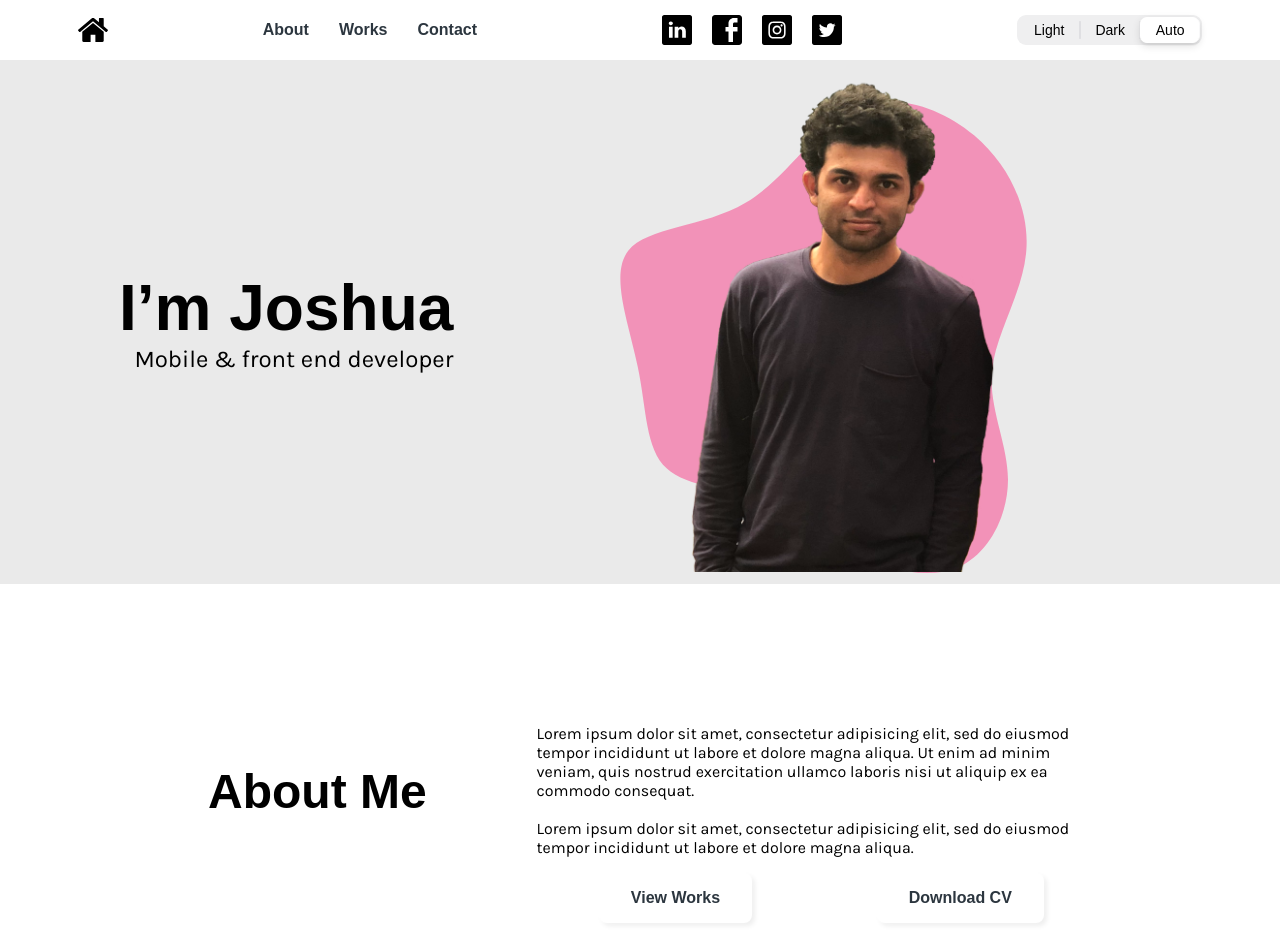
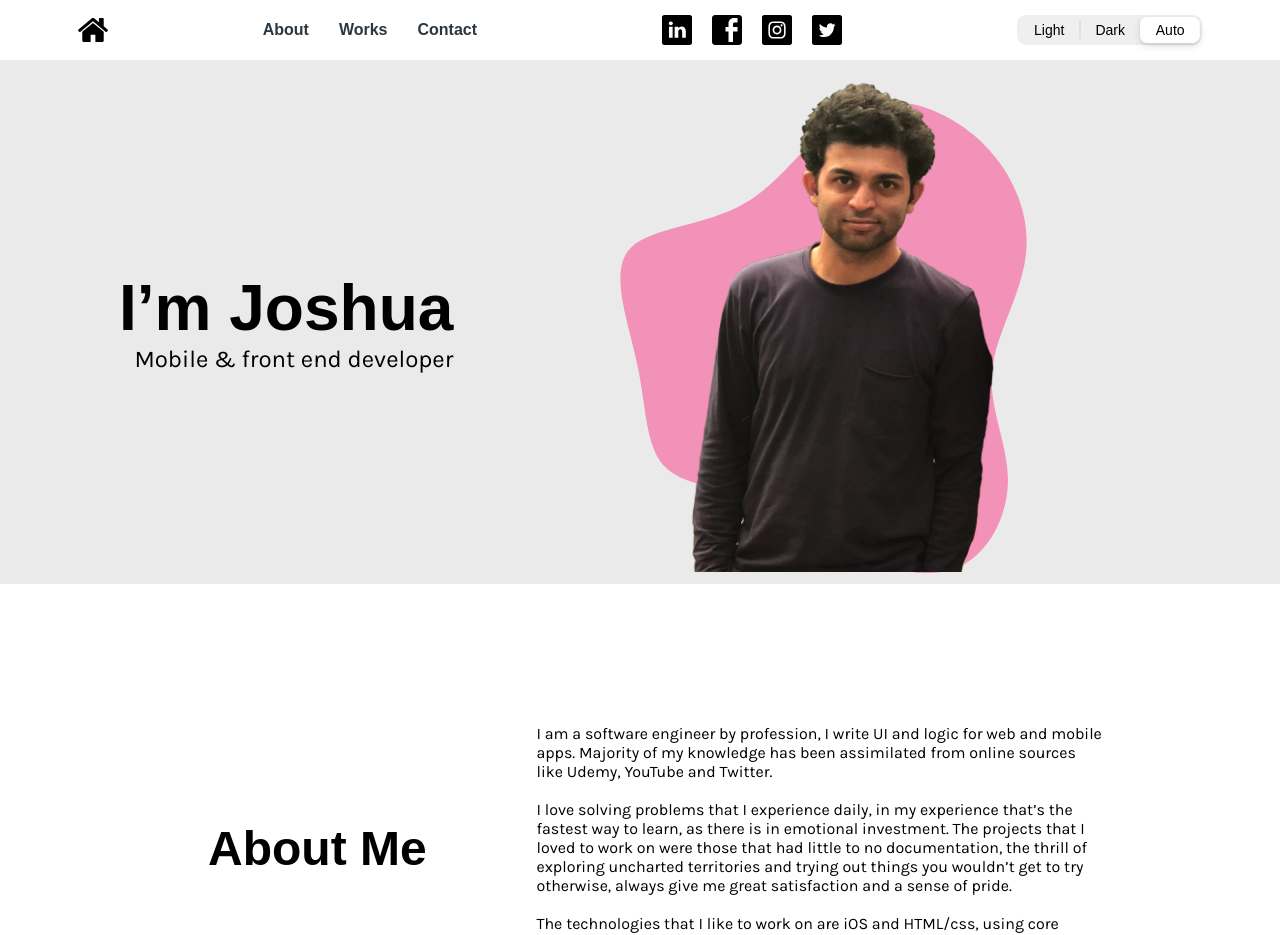
Before and after one commit to joshuacardozo1994/personal-website, a Next.js app: page /about in a window 1280 px wide. Shown: the top 935 px of the page. Built offline with nearby package versions, Linux system fonts and the light colour scheme.

Commit message:
updated about section and added description on every page

```diff
--- a/pages/_app.js
+++ b/pages/_app.js
@@ -11,7 +11,6 @@ function MyApp({ Component, pageProps }) {
     <>
       <Head>
         <title>Joshua Cardozo</title>
-        <meta name="description" content="Mobile and front-end Developer based in Goa, India" />
         <meta name="keywords" content="Swift, iOS, JavaScript, React, NextJS, HTML, CSS" />
         <meta name="author" content="Joshua Cardozo" />
         <meta name="viewport" content="width=device-width, initial-scale=1.0, viewport-fit=cover" />
--- a/pages/about.js
+++ b/pages/about.js
@@ -1,11 +1,16 @@
 import React from 'react';
-import Link from 'next/link'
+import Link from 'next/link';
+import Head from 'next/head';
 
 import Rotating3DCard from '../components/Rotating3DCard';
 
 import '../styles/about.scss'
 
 const About = () => (
+    <>
+    <Head>
+      <meta name="description" content="I am a software engineer by profession, I write UI and logic for web and mobile apps, I love solving problems" />
+    </Head>
     <div >
         <div className="container about-hero-section-container"  >
             <div className="internal-container" >
@@ -29,8 +34,11 @@ const About = () => (
                 <div className="about-me-description-container" >
                     <div>
                         <p className="dynamic-text max-readable-width" >
-                            Lorem ipsum dolor sit amet, consectetur adipisicing elit, sed do eiusmod tempor incididunt ut labore et dolore magna aliqua.
-                            Ut enim ad minim veniam, quis nostrud exercitation ullamco laboris nisi ut aliquip ex ea commodo consequat.<br/><br/> Lorem ipsum dolor sit amet, consectetur adipisicing elit, sed do eiusmod tempor incididunt ut labore et dolore magna aliqua.</p>
+                            I am a software engineer by profession, I write UI and logic for web and mobile apps. Majority of my knowledge has been assimilated from online sources like Udemy, YouTube and Twitter.<br /><br />
+                            I love solving problems that I experience daily, in my experience that’s the fastest way to learn, as there is in emotional investment.
+                            The projects that I loved to work on were those that had little to no documentation, the thrill of exploring uncharted territories and trying out things you wouldn’t get to try otherwise, always give me great satisfaction and a sense of pride.<br /><br />
+                            The technologies that I like to work on are iOS and HTML/css, using core frameworks with no external libraries helps sharpen my skills and gives new perspective on solving existing problems.
+                        </p>
                         <div className="about-me-link-container" >
                             <Link href="/works"><a className="btn-link">View Works</a></Link>
                             <a href="/cv.pdf" className="btn-link" download="Joshua Cardozo - CV">Download CV</a>
@@ -49,6 +57,7 @@ const About = () => (
         </div>
 
     </div>
+    </>
 
 )
 
--- a/pages/index.js
+++ b/pages/index.js
@@ -1,4 +1,5 @@
-import React, { useState, useEffect } from 'react'
+import React from 'react';
+import Head from 'next/head';
 
 import Blob from '../components/Blob'
 import RandomBlob from '../components/RandomBlob';
@@ -10,6 +11,9 @@ import '../styles/home.scss'
 export default function Home() {
   return (
     <>
+    <Head>
+      <meta name="description" content="Hi, I'm Joshua, a mobile and front-end Developer based in Goa, India" />
+    </Head>
     <div className="container">
     <div className="hero-section" >
       <RandomBlob />
```
Also changed, not shown: pages/contact.js (+7 -0 lines), pages/works.js (+9 -3 lines).
